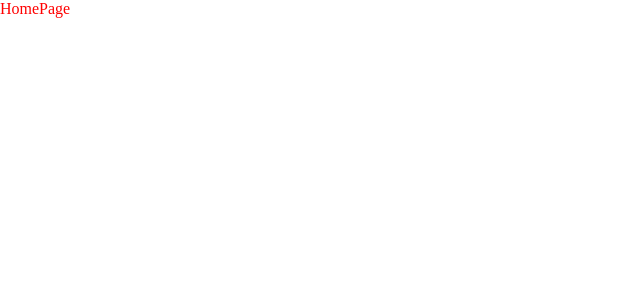
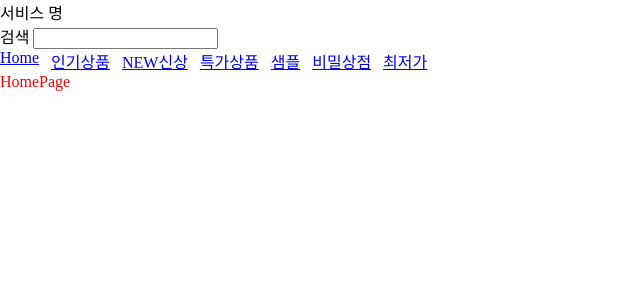
Before and after one commit to devwqc/petFrontend, a Next.js app: page / in a window 1280 px wide. Shown: the top 300 px of the page, without its empty margins (0-640 px from the left). Built offline with nearby package versions, Linux system fonts and the light colour scheme.

Commit message:
feat: HomePage getLayout 적용 및 초안 작업

```diff
--- a/src/pages/index.tsx
+++ b/src/pages/index.tsx
@@ -1,5 +1,14 @@
+import MainLayout from '@/components/common/Layout/Main';
 import styles from './Home.module.scss';
 
 export default function HomePage() {
-  return <h1 className={styles.home}>HomePage</h1>;
+  return (
+    <>
+      <h1 className={styles.home}>HomePage</h1>
+    </>
+  );
 }
+
+HomePage.getLayout = function getLayout(page: React.ReactElement) {
+  return <MainLayout>{page}</MainLayout>;
+};
```
